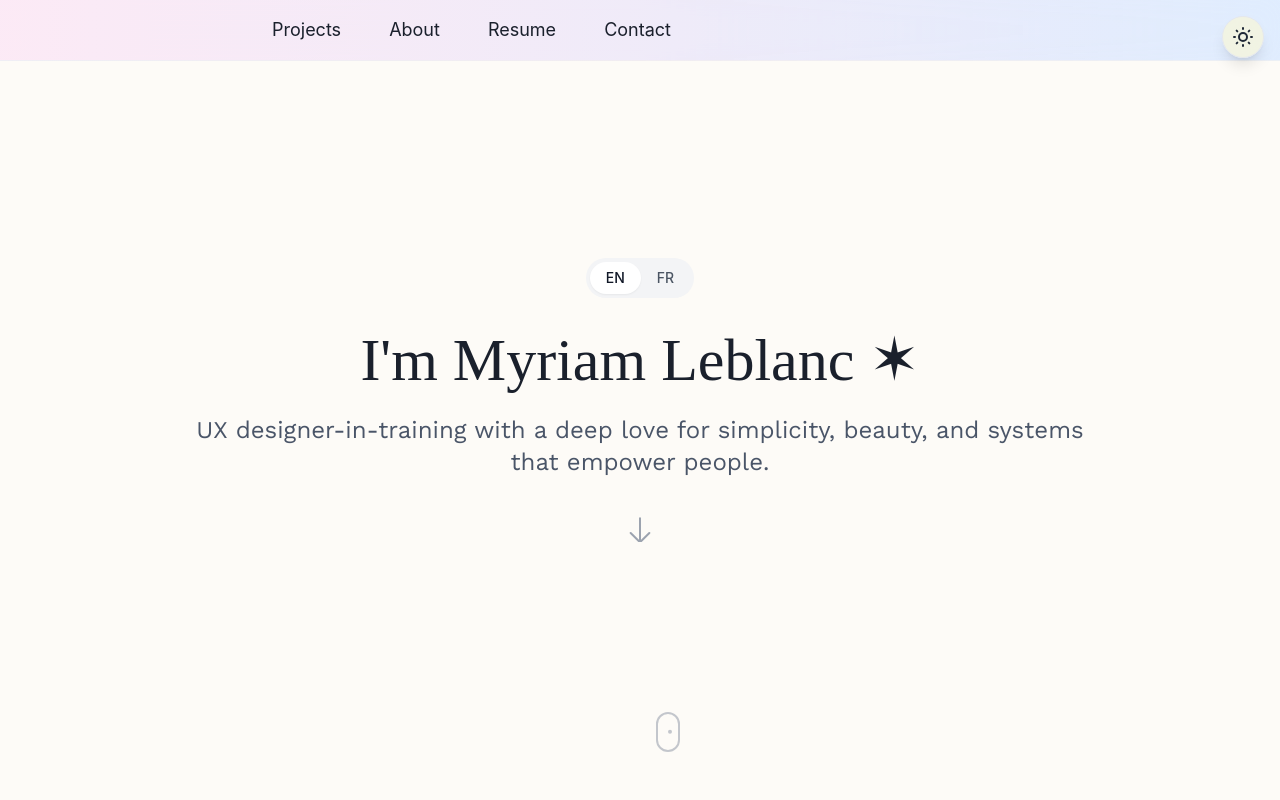
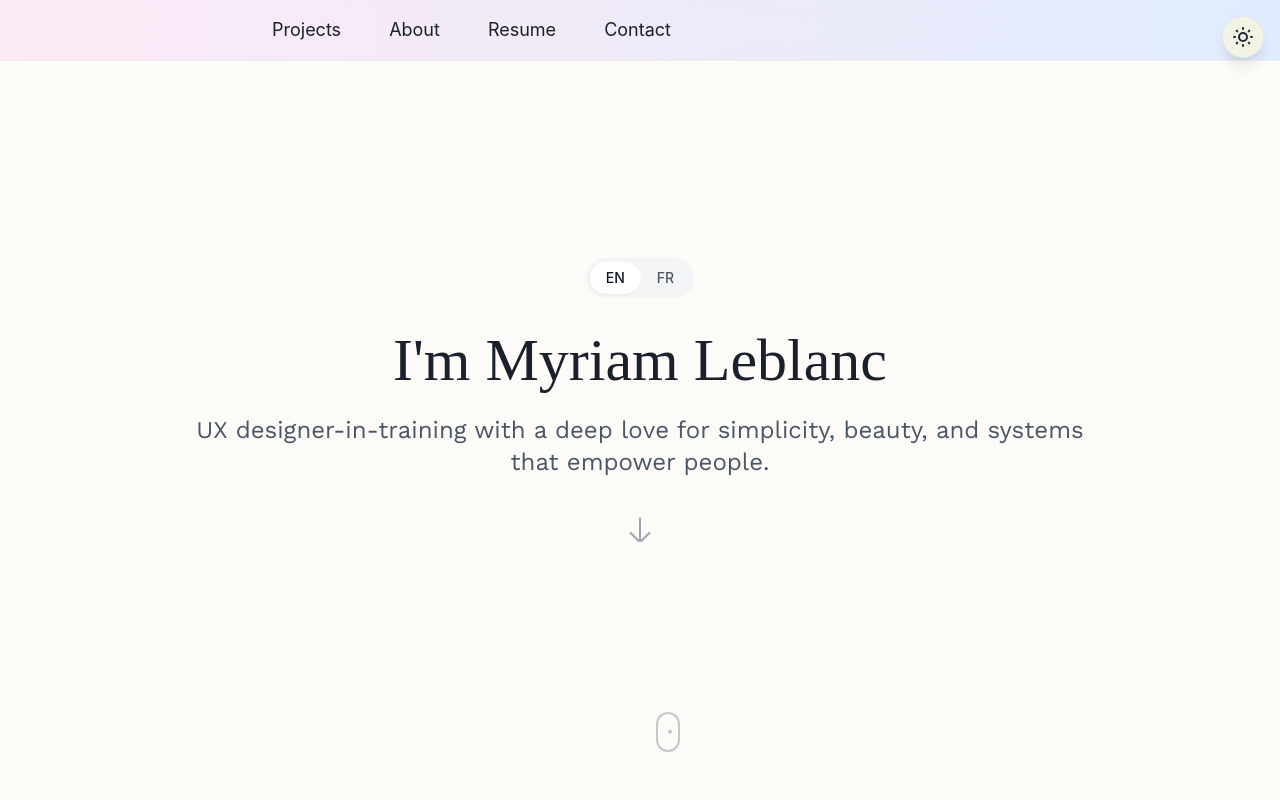
Before and after one commit to aliyazdi75/myriamleblanc, a React (Vite) app: page / in a window 1280 px wide. Shown: the top 800 px of the page. Built offline with nearby package versions, Linux system fonts and the light colour scheme; a web font is replaced by a local one.

Commit message:
fix(i18n): update French translation for name in header

```diff
--- a/src/App.jsx
+++ b/src/App.jsx
@@ -31,7 +31,7 @@ function App() {
 
   const translations = {
     en: {
-      name: "I'm Myriam Leblanc ✶",
+      name: "I'm Myriam Leblanc",
       identity: "UX designer-in-training with a deep love for simplicity, beauty, and systems that empower people.",
       visitorType: {
         title: "What brings you here?",
@@ -138,7 +138,7 @@ function App() {
       }
     },
     fr: {
-      name: "I'm Myriam Leblanc ✶",
+      name: "Ici, Myriam Leblanc",
       identity: "Designer UX en formation avec une passion pour la simplicité, la beauté et les systèmes qui autonomisent les gens.",
       visitorType: {
         title: "Qu'est-ce qui vous amène ici?",
```
